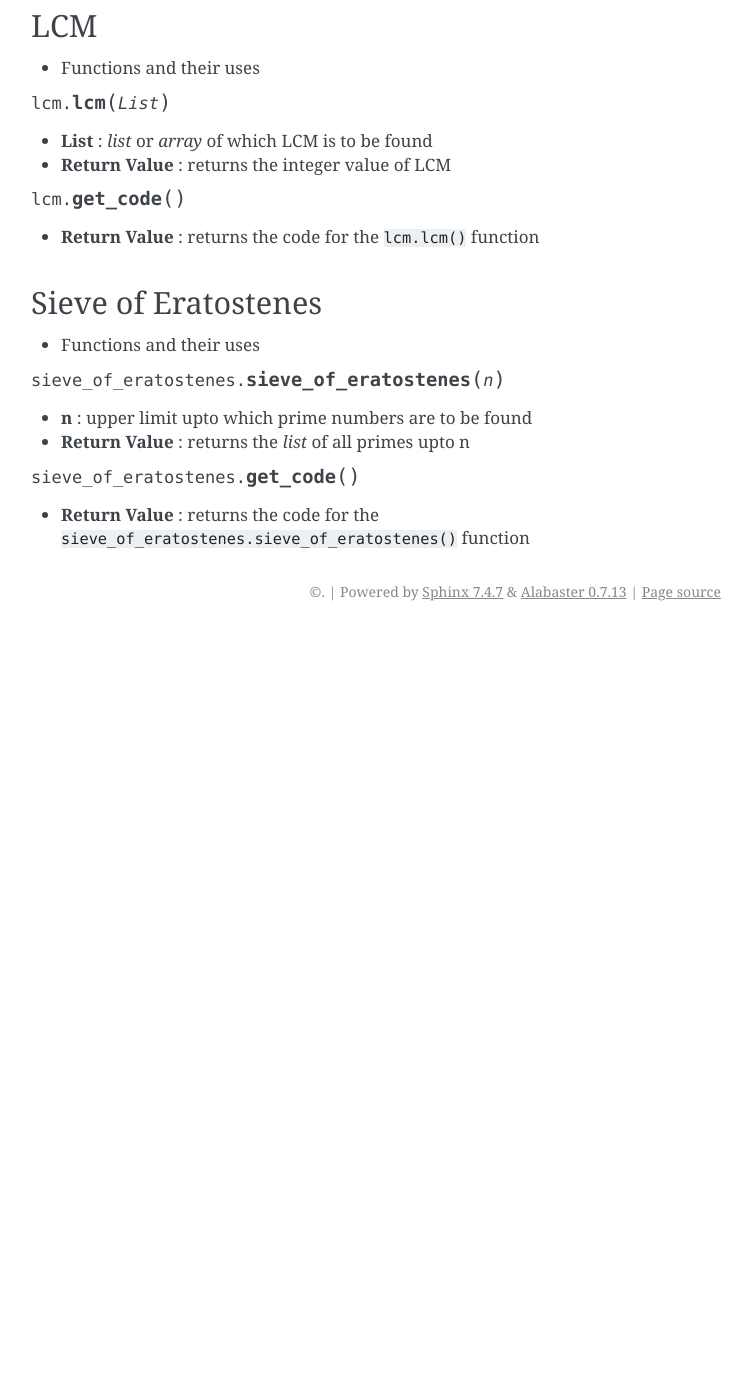
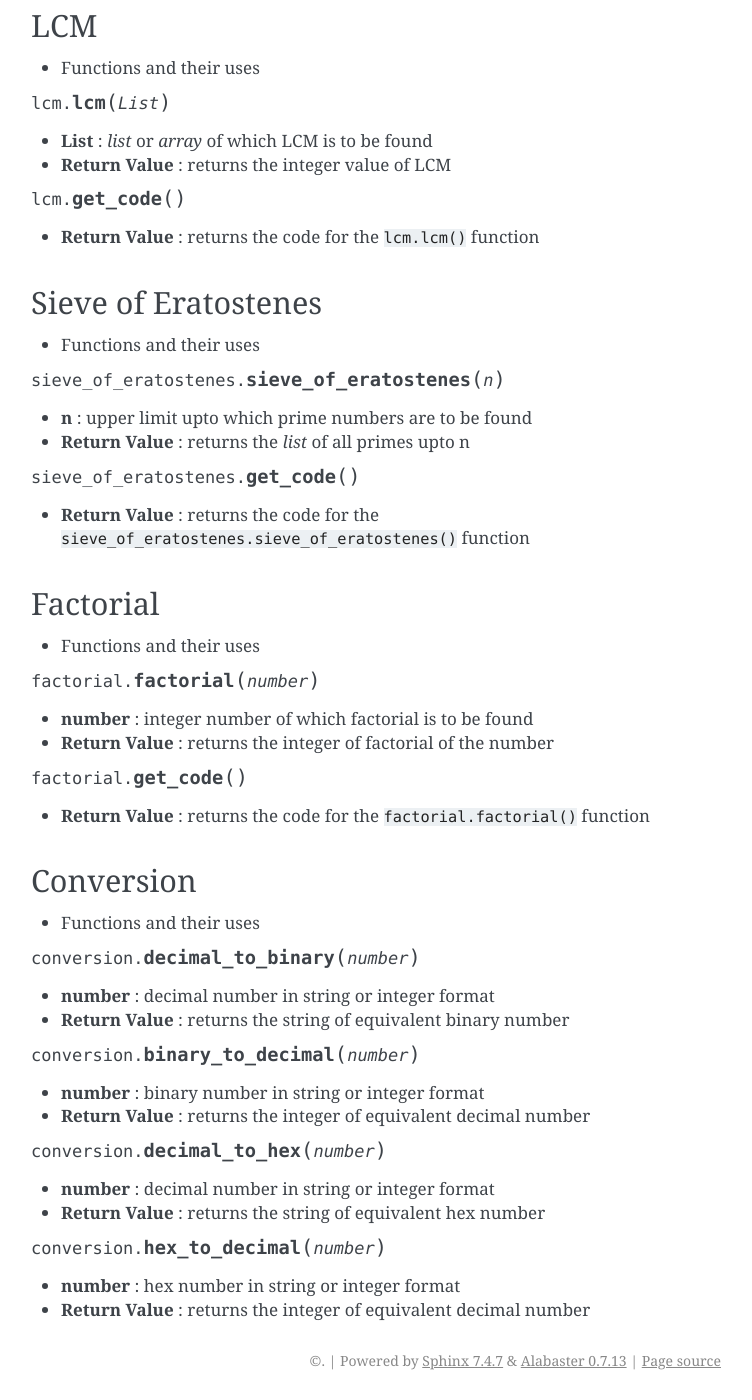
Before and after one commit to OmkarPathak/pygorithm, a Sphinx documentation site: the page built from docs/Math.rst, in a window 1280 px wide and 1400 px high, scrolled down 876 px. Shown: the whole window, without its empty margins (389-1141 px from the left). Built offline with Sphinx 7.4.7, drawn with Linux system fonts in a browser that asks for light colours; before the commit the page ends 1507 px from its top, so only the background shows below that; some of the changed text lies outside the part shown.

Commit message:
Updated docs/Math.rst

```diff
--- a/docs/Math.rst
+++ b/docs/Math.rst
@@ -70,3 +70,43 @@ Sieve of Eratostenes
 .. function:: sieve_of_eratostenes.get_code()
 
 - **Return Value**    : returns the code for the ``sieve_of_eratostenes.sieve_of_eratostenes()`` function
+
+Factorial
+---------
+
+* Functions and their uses
+
+.. function:: factorial.factorial(number)
+
+- **number**          : integer number of which factorial is to be found
+- **Return Value**    : returns the integer of factorial of the number
+
+.. function:: factorial.get_code()
+
+- **Return Value**    : returns the code for the ``factorial.factorial()`` function
+
+
+Conversion
+----------
+
+* Functions and their uses
+
+.. function:: conversion.decimal_to_binary(number)
+
+- **number**          : decimal number in string or integer format
+- **Return Value**    : returns the string of equivalent binary number
+
+.. function:: conversion.binary_to_decimal(number)
+
+- **number**          : binary number in string or integer format
+- **Return Value**    : returns the integer of equivalent decimal number
+
+.. function:: conversion.decimal_to_hex(number)
+
+- **number**          : decimal number in string or integer format
+- **Return Value**    : returns the string of equivalent hex number
+
+.. function:: conversion.hex_to_decimal(number)
+
+- **number**          : hex number in string or integer format
+- **Return Value**    : returns the integer of equivalent decimal number
```
